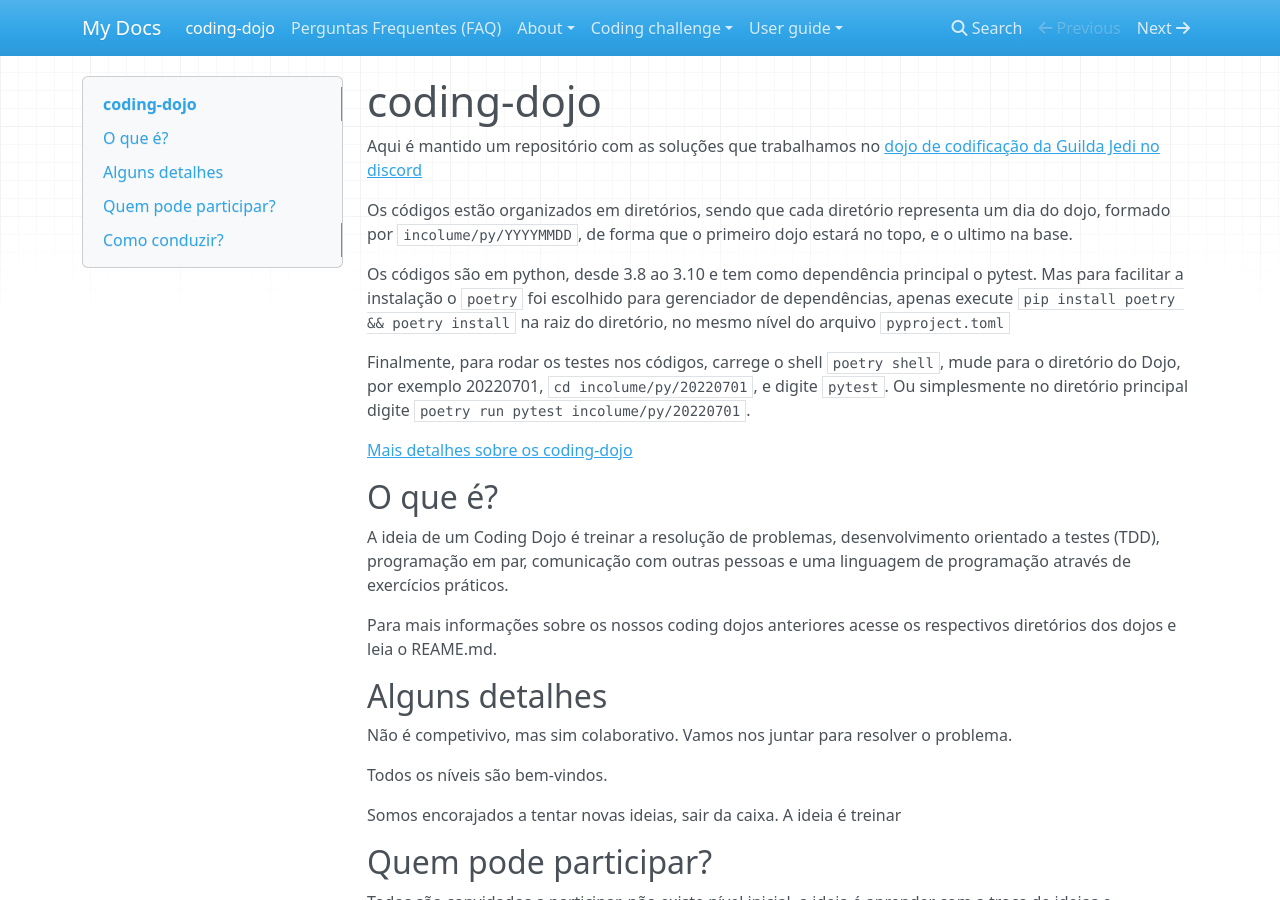
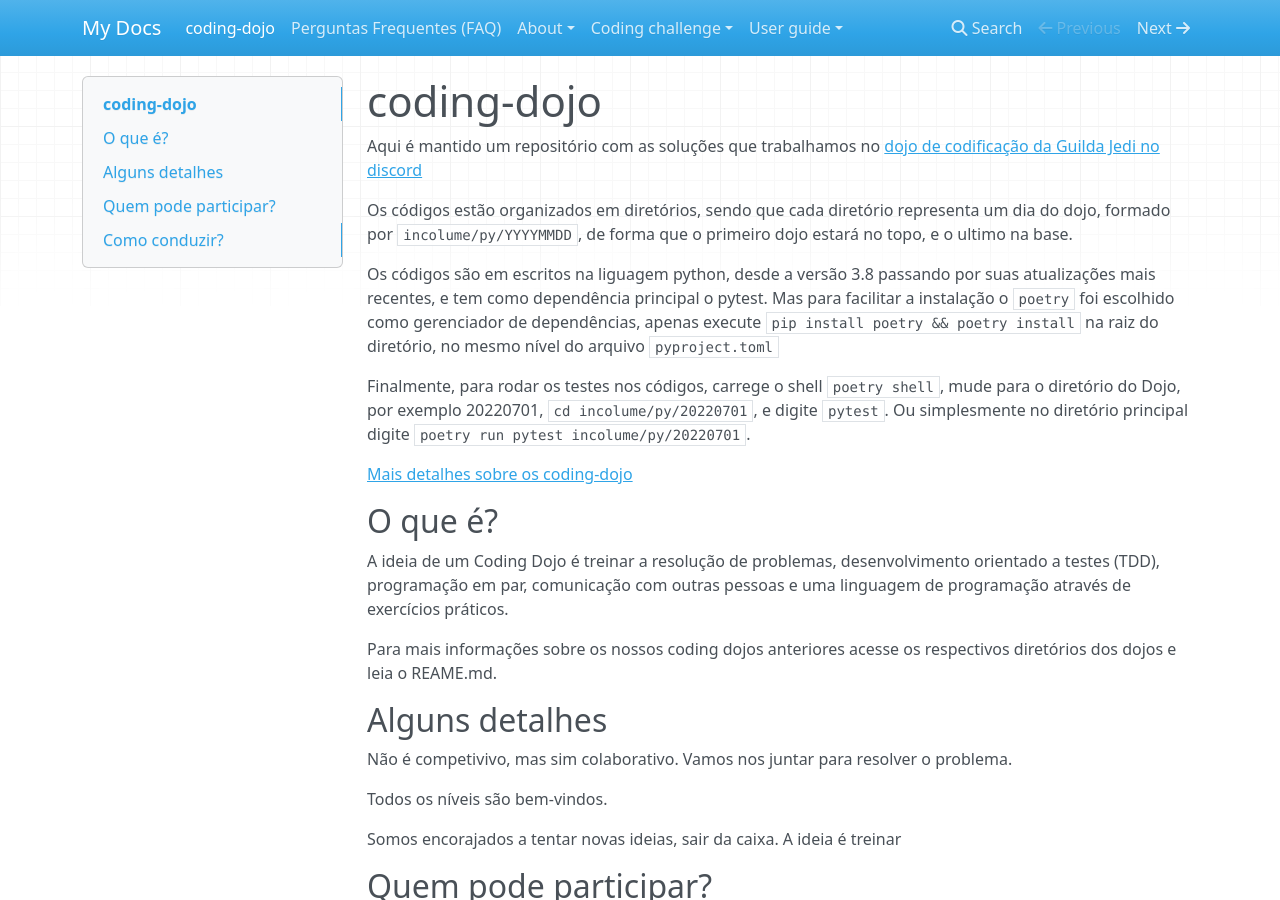
Before and after one commit to incolume-jedi/coding-dojo, an MkDocs documentation site: the page built from docs/index.md, in a window 1280 px wide and 900 px high. Built offline with MkDocs 1.6.1, drawn with Linux system fonts in a browser that asks for light colours; nearby versions of some CDN libraries.

Commit message:
docs: #101 Melhoria na redação introdutória para coding dojo

```diff
--- a/docs/index.md
+++ b/docs/index.md
@@ -5,7 +5,7 @@ Aqui é mantido um repositório com as soluções que trabalhamos no [dojo de co
 
 Os códigos estão organizados em diretórios, sendo que cada diretório representa um dia do dojo, formado por `incolume/py/YYYYMMDD`, de forma que o primeiro dojo estará no topo, e o ultimo na base.
 
-Os códigos são em python, desde 3.8 ao 3.10 e tem como dependência principal o pytest. Mas para facilitar a instalação o `poetry` foi escolhido para gerenciador de dependências, apenas execute `pip install poetry && poetry install` na raiz do diretório, no mesmo nível do arquivo `pyproject.toml`
+Os códigos são em escritos na liguagem python, desde a versão 3.8 passando por suas atualizações mais recentes, e tem como dependência principal o pytest. Mas para facilitar a instalação o `poetry` foi escolhido como gerenciador de dependências, apenas execute `pip install poetry && poetry install` na raiz do diretório, no mesmo nível do arquivo `pyproject.toml`
 
 Finalmente, para rodar os testes nos códigos, carrege o shell `poetry shell`, mude para o diretório do Dojo, por exemplo 20220701, `cd incolume/py/20220701`, e digite `pytest`. Ou simplesmente no diretório principal digite `poetry run pytest incolume/py/20220701`.
 
```
